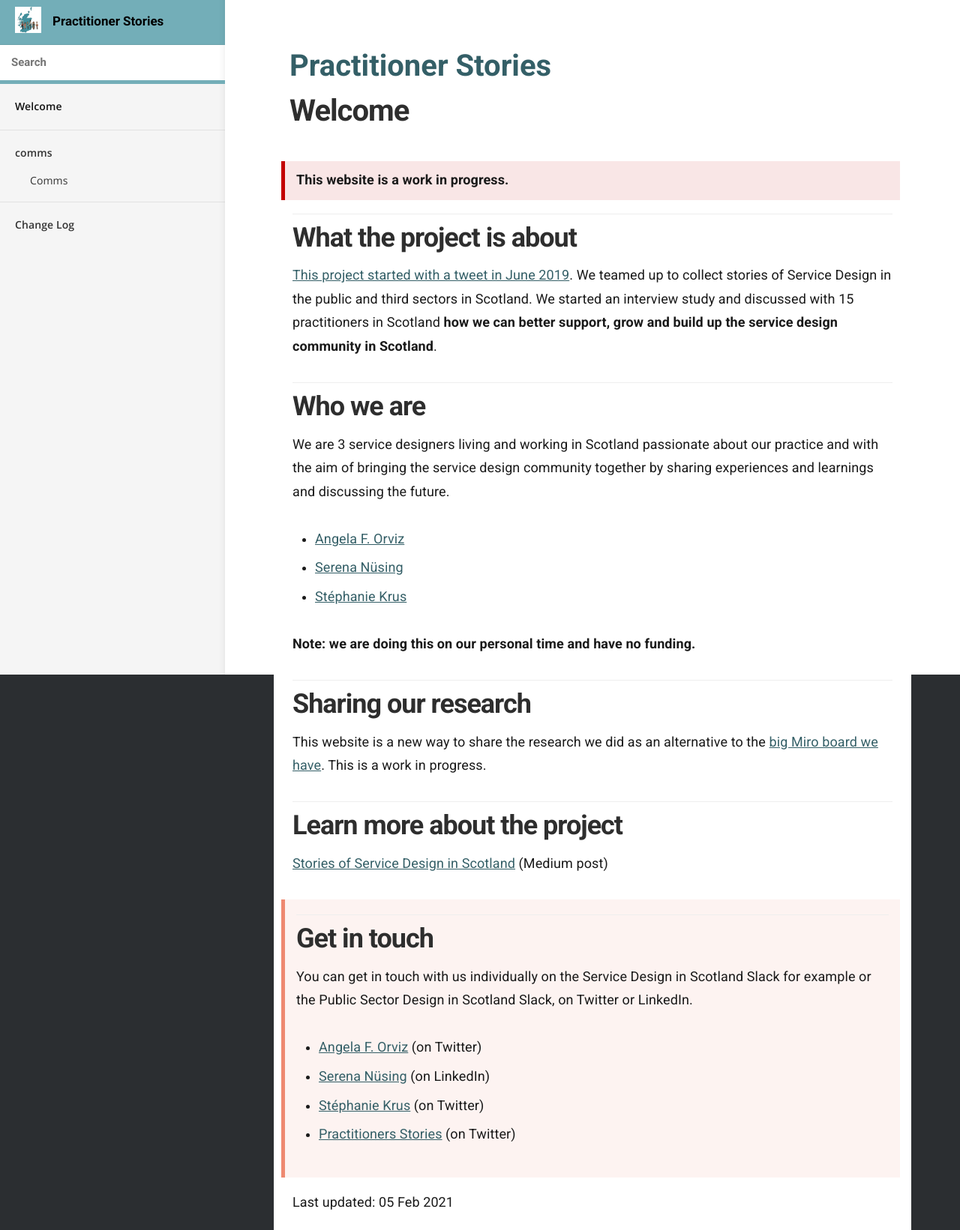
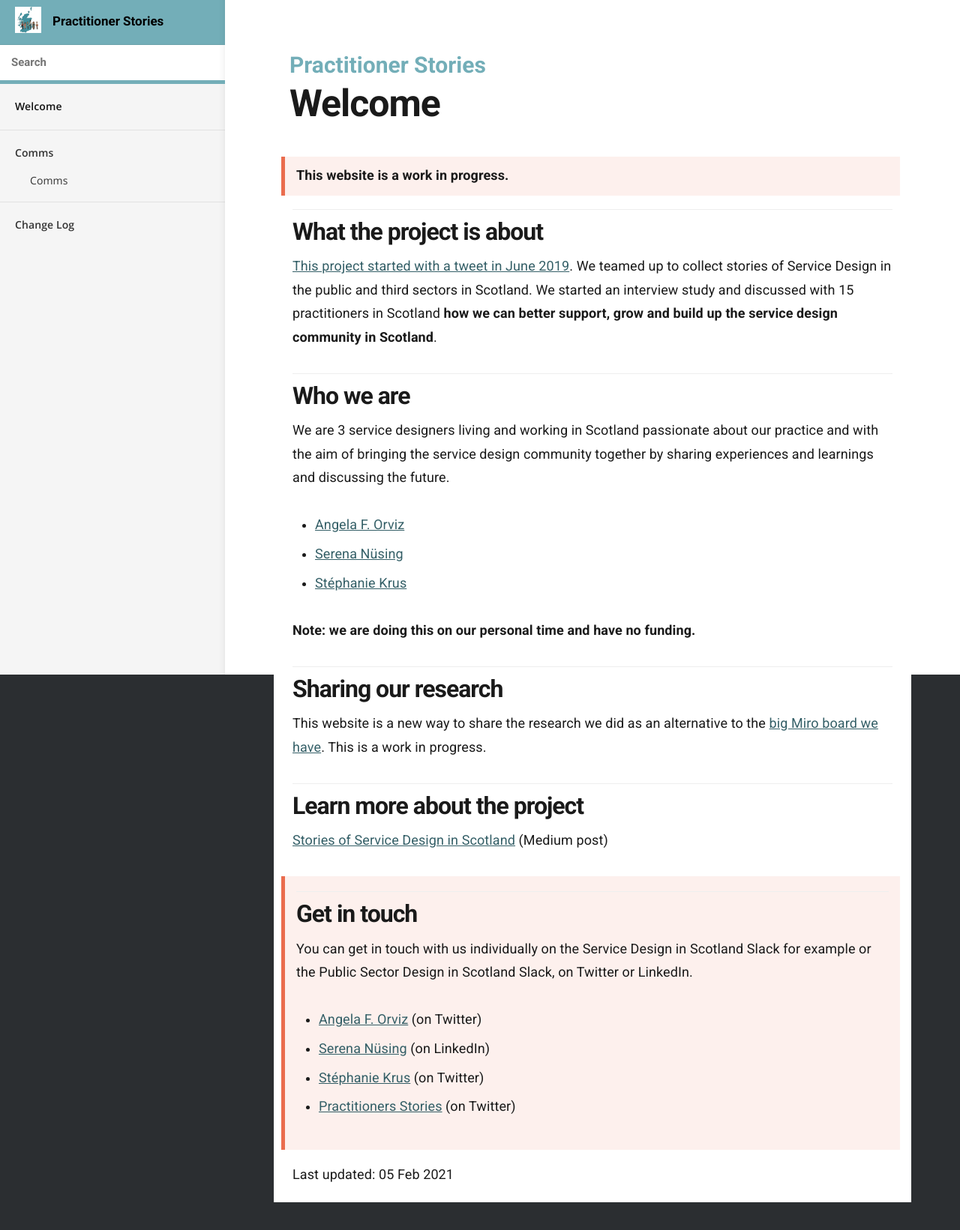
Before and after one commit to stephanie-K/practitioner-stories, a Jekyll site: the page built from index.md, in a window 1280 px wide. Shown: the whole page at 75% size. Built offline with Jekyll 4.4.1, drawn with Linux system fonts in a browser that asks for light colours; after the commit the page ends 1604 px from its top, so only the background shows below that.

Commit message:
multi fix in the CSS

```diff
--- a/_sass/_layout.scss
+++ b/_sass/_layout.scss
@@ -172,9 +172,8 @@ $nav-image: $baseurl + "/images/menu.svg";
 		@extend hr;
 		margin: 1rem 0;
 	}
-	h2.simple::before {
-		content: "";
-		margin: 1rem 0;
+	h2.simple::before hr {
+		display: none;
 	}
 }
 
@@ -193,20 +192,20 @@ $nav-image: $baseurl + "/images/menu.svg";
 	}
 
 	h1 span.title {
-		font-size: 3.5rem;
+		font-size: 1.5rem;
 		margin-left: -1px;
-		color: #345F67;
+		color: #73aeb8;
 		letter-spacing: 0;
 		@media (min-width: $mobile-break) {
-			font-size: 4rem;
+			font-size: 3rem;
 		}
 	}
 
 	h1 span.subtitle {
-		font-size: 2.5rem;
+		font-size: 3rem;
 		margin-left: -4px;
 		@media (min-width: $mobile-break) {
-			font-size: 4rem;
+			font-size: 5rem;
 		}
 	}
 
--- a/_sass/_typography.scss
+++ b/_sass/_typography.scss
@@ -44,29 +44,30 @@ h3,
 h4,
 h5,
 h6 {
-	color: #2E2E2E;
+	color: #1a1a1a;
 	line-height: 1.15em;
 	margin: 0 0 0.4em 0;
 	font-weight: 600;
 }
 
 h1 {
-	font-size: 5rem;
+	font-size: 4.5rem;
 	letter-spacing: -2px;
 	text-indent: -3px;
 }
 
 h2 {
-	font-size: 3.6rem;
+	font-size: 3.2rem;
 	letter-spacing: -1px;
 }
 
 h3 {
-	font-size: 3rem;
+	font-size: 2.8rem;
+	color: #345f67;
 }
 
 h4 {
-	font-size: 2.3rem;
+	font-size: 2.5rem;
 }
 
 h5 {
--- a/css/main.scss
+++ b/css/main.scss
@@ -10,10 +10,10 @@ $content-max-width: 800px;
 $content-color: #1a1a1a;
 $content-background-color: #fff;
 
-$brand-colour: #73aeb8; // Blue;
+$brand-colour: #73aeb8; // Blue
 $brand-colour-light: mix($brand-colour, $content-background-color, 10%);
 
-$brand-colour-alt: #ee8971; // salmond;
+$brand-colour-alt: #ea6c4e; // salmond
 $brand-colour-light-alt: mix($brand-colour-alt, $content-background-color, 10%);
 
 
--- a/index.md
+++ b/index.md
@@ -2,7 +2,7 @@
 title: Welcome
 ---
 
-<blockquote class="red">
+<blockquote class="alt">
   <p><strong>This website is a work in progress.</strong></p>
 </blockquote>
 
```
Also changed, not shown: _docs/Comms/general.md (+2 -2 lines).
